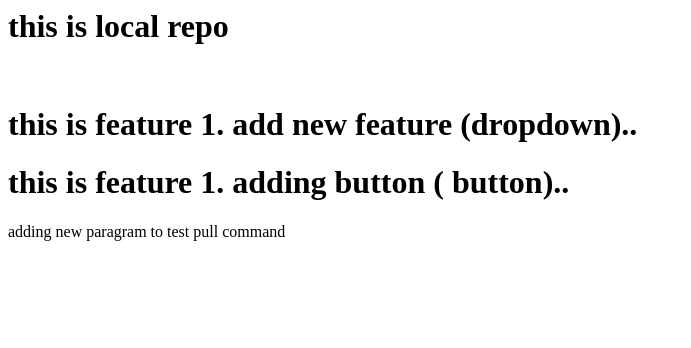
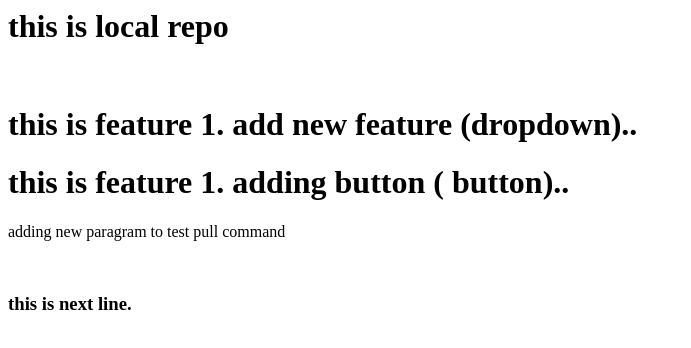
Before and after one commit to AmanSinghRajawat/localrepo, a plain HTML site: page index.html in a window 1280 px wide. Shown: the whole page, without its empty margins (0-691 px from the left). Drawn offline with Linux system fonts and the light colour scheme.

Commit message:
add new line

```diff
--- a/index.html
+++ b/index.html
@@ -3,3 +3,5 @@
 <h1>this is feature 1. add new feature (dropdown)..</h1>
 <h1>this is feature 1. adding button ( button)..</h1>
 <p> adding new paragram to test pull command</p>
+<br>
+<h3>  this is next line.</h3>
```
